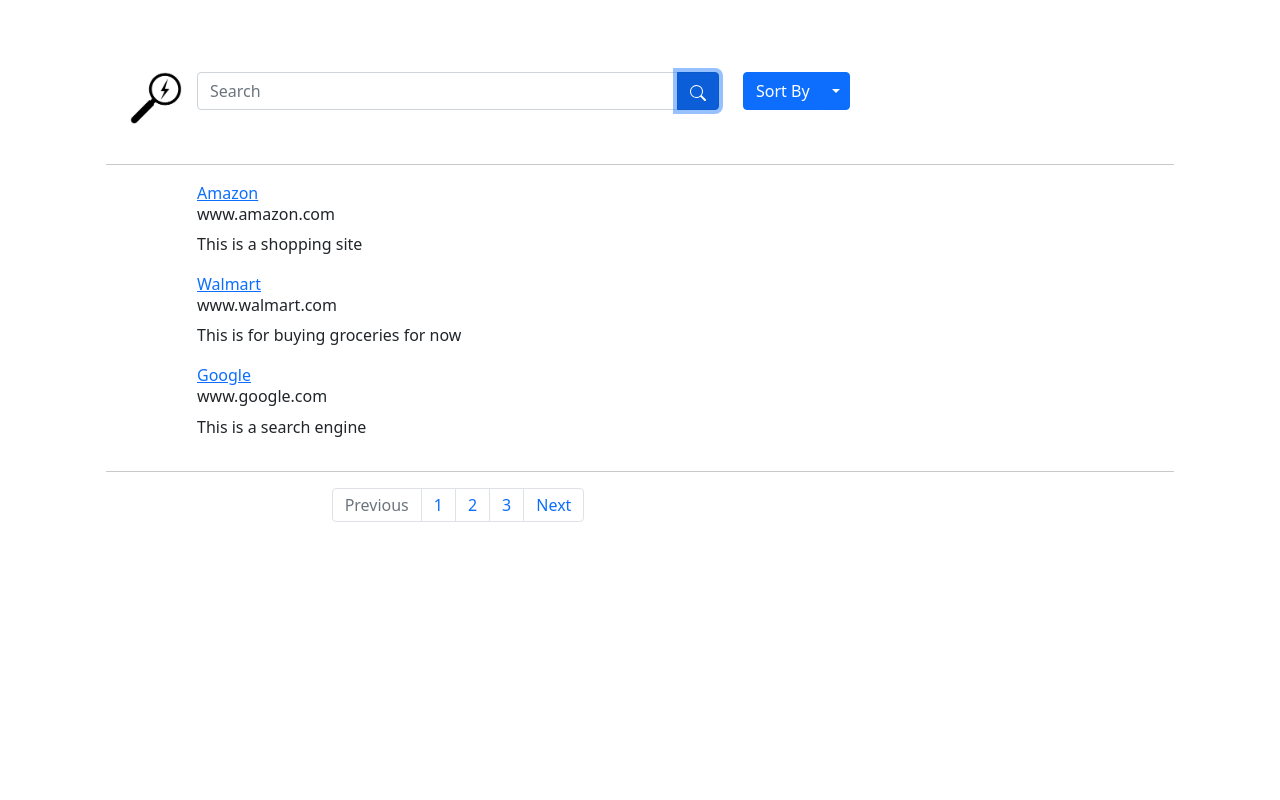
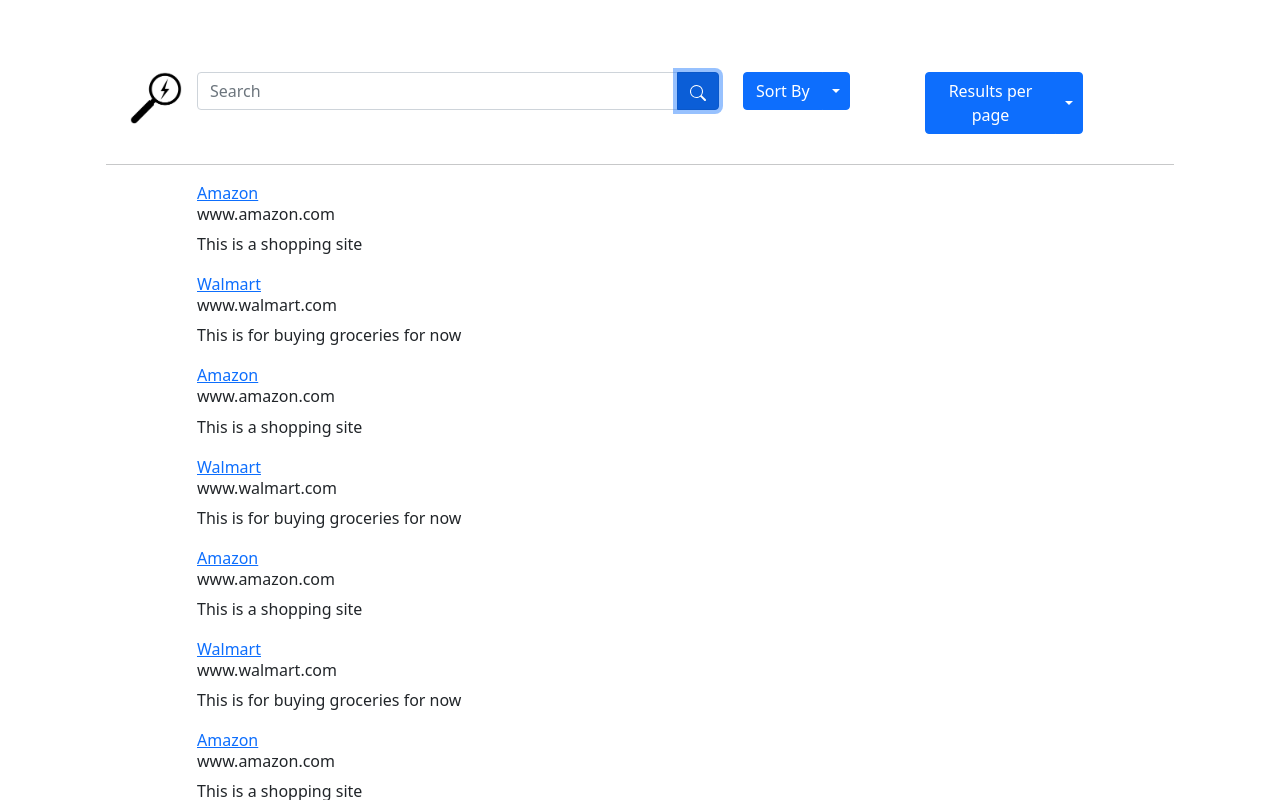
Before and after one commit to Akshay3895/lightning-search, a React (Create React App) app in the folder client/: page / in a window 1280 px wide. Both pictures are taken after a click on the button 698 px from the left and 91 px from the top of the page. Shown: the top 800 px of the page. Built offline with nearby package versions, Linux system fonts and the light colour scheme.

Commit message:
Added pagination and results per page

```diff
--- a/client/public/output.json
+++ b/client/public/output.json
@@ -1,4 +1,100 @@
 [
+    {
+        "id": 1,
+        "address": "www.amazon.com",
+        "title": "Amazon",
+        "description": "This is a shopping site",
+        "timesVisited": 3,
+        "lastVisited": "2022-03-10T13:45:00.000Z"
+    },
+    {
+        "id": 1,
+        "address": "www.walmart.com",
+        "title": "Walmart",
+        "description": "This is for buying groceries for now",
+        "timesVisited": 1,
+        "lastVisited": "2022-03-16T13:45:00.000Z"
+    },
+    {
+        "id": 1,
+        "address": "www.amazon.com",
+        "title": "Amazon",
+        "description": "This is a shopping site",
+        "timesVisited": 3,
+        "lastVisited": "2022-03-10T13:45:00.000Z"
+    },
+    {
+        "id": 1,
+        "address": "www.walmart.com",
+        "title": "Walmart",
+        "description": "This is for buying groceries for now",
+        "timesVisited": 1,
+        "lastVisited": "2022-03-16T13:45:00.000Z"
+    },
+    {
+        "id": 1,
+        "address": "www.amazon.com",
+        "title": "Amazon",
+        "description": "This is a shopping site",
+        "timesVisited": 3,
+        "lastVisited": "2022-03-10T13:45:00.000Z"
+    },
+    {
+        "id": 1,
+        "address": "www.walmart.com",
+        "title": "Walmart",
+        "description": "This is for buying groceries for now",
+        "timesVisited": 1,
+        "lastVisited": "2022-03-16T13:45:00.000Z"
+    },
+    {
+        "id": 1,
+        "address": "www.amazon.com",
+        "title": "Amazon",
+        "description": "This is a shopping site",
+        "timesVisited": 3,
+        "lastVisited": "2022-03-10T13:45:00.000Z"
+    },
+    {
+        "id": 1,
+        "address": "www.walmart.com",
+        "title": "Walmart",
+        "description": "This is for buying groceries for now",
+        "timesVisited": 1,
+        "lastVisited": "2022-03-16T13:45:00.000Z"
+    },
+    {
+        "id": 1,
+        "address": "www.amazon.com",
+        "title": "Amazon",
+        "description": "This is a shopping site",
+        "timesVisited": 3,
+        "lastVisited": "2022-03-10T13:45:00.000Z"
+    },
+    {
+        "id": 1,
+        "address": "www.walmart.com",
+        "title": "Walmart",
+        "description": "This is for buying groceries for now",
+        "timesVisited": 1,
+        "lastVisited": "2022-03-16T13:45:00.000Z"
+    },
+    {
+        "id": 1,
+        "address": "www.amazon.com",
+        "title": "Amazon",
+        "description": "This is a shopping site",
+        "timesVisited": 3,
+        "lastVisited": "2022-03-10T13:45:00.000Z"
+    },
+    {
+        "id": 1,
+        "address": "www.walmart.com",
+        "title": "Walmart",
+        "description": "This is for buying groceries for now",
+        "timesVisited": 1,
+        "lastVisited": "2022-03-16T13:45:00.000Z"
+    },
     {
         "id": 1,
         "address": "www.amazon.com",
--- a/client/src/App.js
+++ b/client/src/App.js
@@ -9,6 +9,8 @@
 function App() {
 
   var [data, setData] = useState([]);
+  var [page, setPage] = useState(1);
+  var [results, setResults] = useState(10);
 
   const changeSortOrder = (sortOrder) => {
     let urls = data;
@@ -36,6 +38,35 @@
     })
     .catch(console.log)
   };
+
+  const changeResultCount = (rc) => {
+    setResults(rc);
+    changePage(1, rc);
+  }
+
+  const changePage = (page, results) => {
+    let previous = document.getElementById("previous");
+    let next = document.getElementById("next");
+    previous.classList.remove("disabled");
+    next.classList.remove("disabled");
+    let last = data.length % results > 0 ? ((data.length - data.length % results)/ results) + 1 : data.length / results;
+    if (page == 1) {
+      previous.classList.add("disabled");
+    }
+    if (page === last) {
+      next.classList.add("disabled");
+    }
+    setPage(page);
+  }
+
+  const getPages = () => {
+    let pageTabs = [];
+    let total = data.length % results > 0 ? ((data.length - data.length % results) / results) + 1 : data.length / results;
+    for (let i = 1; i <= total; i++) {
+      pageTabs.push(<li class="page-item" onClick={() => changePage(i, results)}><a class="page-link" href="#" key={i}>{i}</a></li>)
+    }
+    return pageTabs;
+  }
 
   return (
     <div className='container mt-5'>
@@ -69,13 +100,26 @@
                       <li><a class="dropdown-item" href="#" onClick={() => changeSortOrder(3)}>Most Visited</a></li>
                       </ul>
                   </div>
-          </div>
+            </div>
+            <div class="col-md-2 mt-4">
+                  <div class="btn-group">
+                      <button type="button" class="btn btn-primary">Results per page</button>
+                      <button type="button" class="btn btn-primary dropdown-toggle dropdown-toggle-split" data-bs-toggle="dropdown" aria-expanded="false">
+                      <span class="visually-hidden"></span>
+                      </button>
+                      <ul class="dropdown-menu">
+                      <li><a class="dropdown-item" href="#" onClick={() => changeResultCount(10)}>10</a></li>
+                      <li><a class="dropdown-item" href="#" onClick={() => changeResultCount(15)}>15</a></li>
+                      <li><a class="dropdown-item" href="#" onClick={() => changeResultCount(20)}>20</a></li>
+                      </ul>
+                  </div>
+            </div>
   </div>
           <hr/>
           <div class="row">
               <div class="col-md-1"></div>
               <div class="col-md-6" id="box">
-                <SearchResultList list={data} />
+                <SearchResultList list={data.slice((page - 1) * results, (page * results) > data.length ? data.length : (page * results))} />
               </div>
                 <br/>
                 <br/>
@@ -86,14 +130,12 @@
                       <div class="col-md-6" id="box">
                   <nav aria-label="Page navigation example">
                       <ul class="pagination justify-content-center">
-                        <li class="page-item disabled">
-                          <a class="page-link" href="#" tabIndex="-1">Previous</a>
+                        <li id="previous" class="page-item disabled">
+                          <a class="page-link" onClick={() => changePage(page - 1, results)} href="#" tabIndex="-1">Previous</a>
                         </li>
-                        <li class="page-item"><a class="page-link" href="#">1</a></li>
-                        <li class="page-item"><a class="page-link" href="#">2</a></li>
-                        <li class="page-item"><a class="page-link" href="#">3</a></li>
-                        <li class="page-item">
-                          <a class="page-link" href="#">Next</a>
+                        {getPages()}
+                        <li id="next" class="page-item">
+                          <a class="page-link" onClick={() => changePage(page + 1, results)} href="#">Next</a>
                         </li>
                       </ul>
                     </nav>
```
